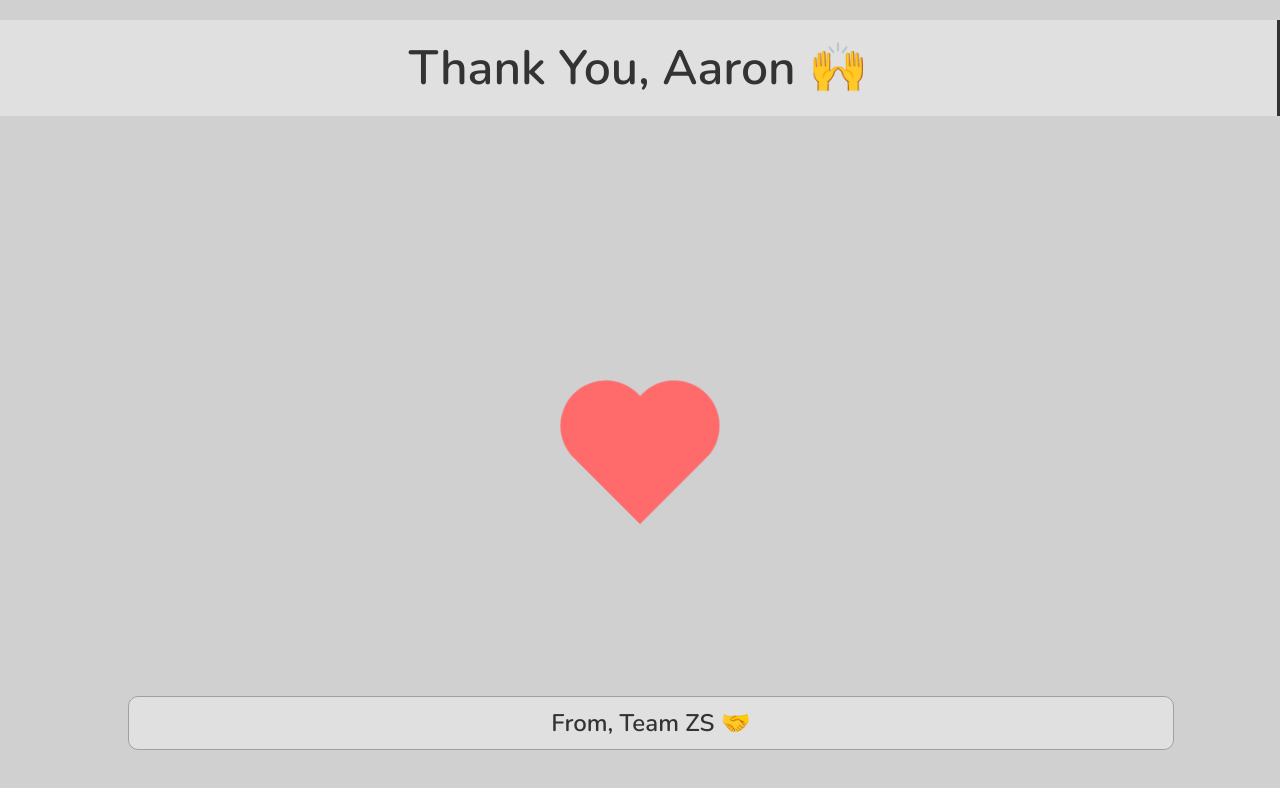
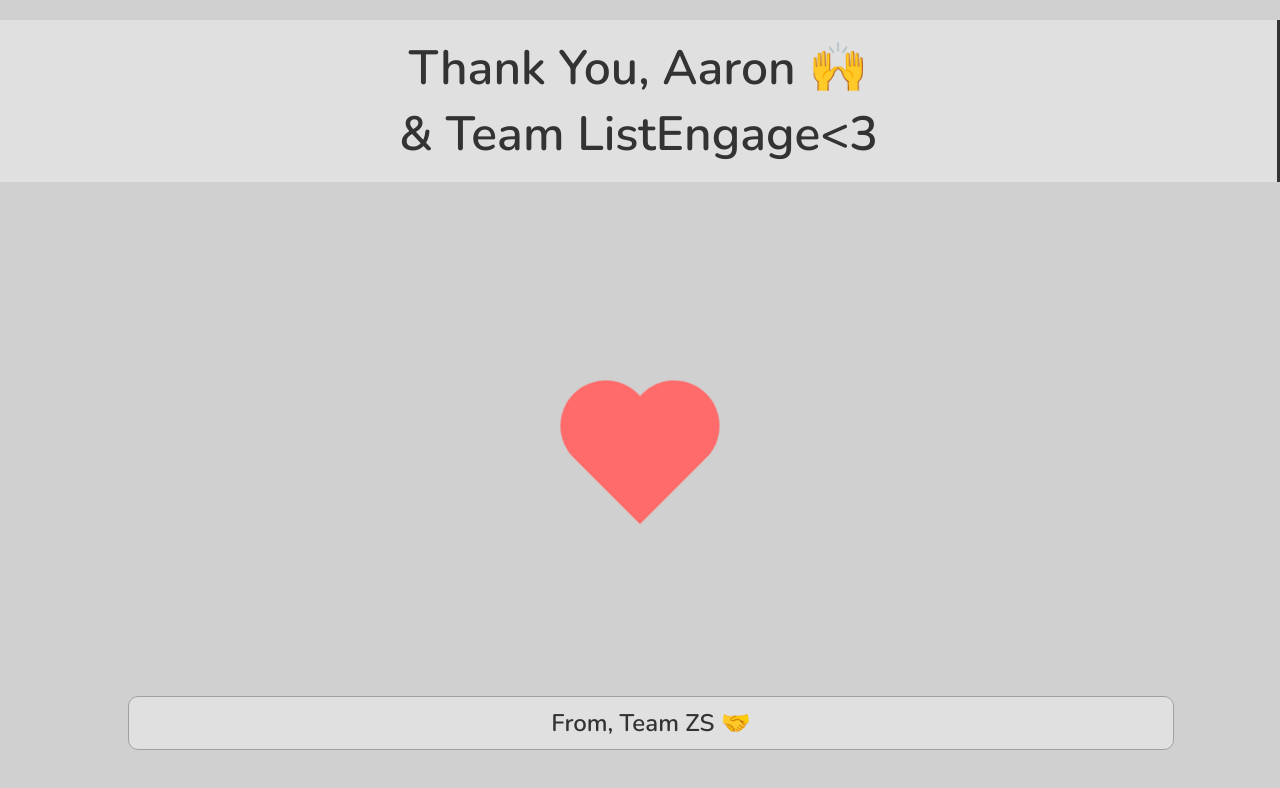
Before and after one commit to arya-zs/thank-you, a plain HTML site: page index.html in a window 1280 px wide. Drawn offline with nearby package versions, Linux system fonts and the light colour scheme.

Commit message:
Update index.html

```diff
--- a/index.html
+++ b/index.html
@@ -134,7 +134,7 @@
 <body>
     <div class="back">
         <!-- Updated message with typing effect -->
-        <div class="typing">Thank You, Aaron 🙌</div>
+        <div class="typing">Thank You, Aaron 🙌<br> & Team ListEngage<3 </div>
     </div>
     <div class="heart"></div>
     <div class="team-message">From, Team ZS 🤝</div>
```
